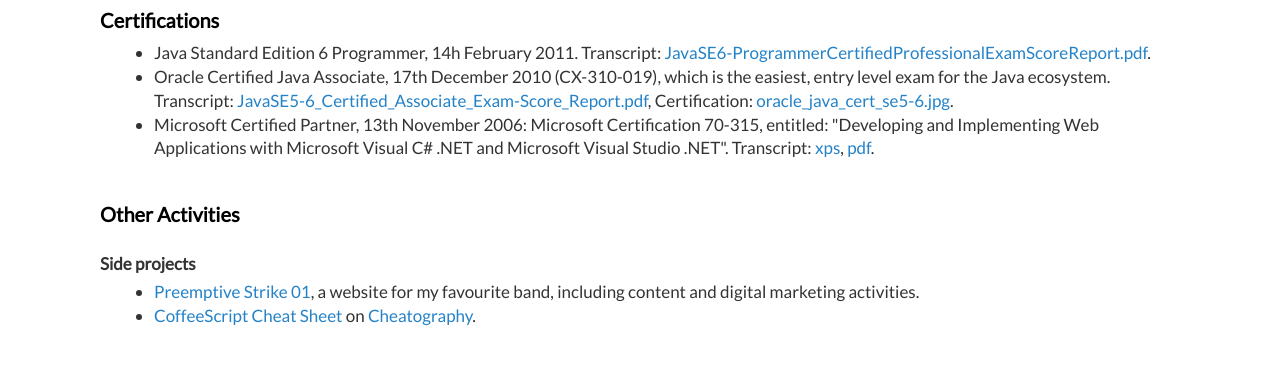
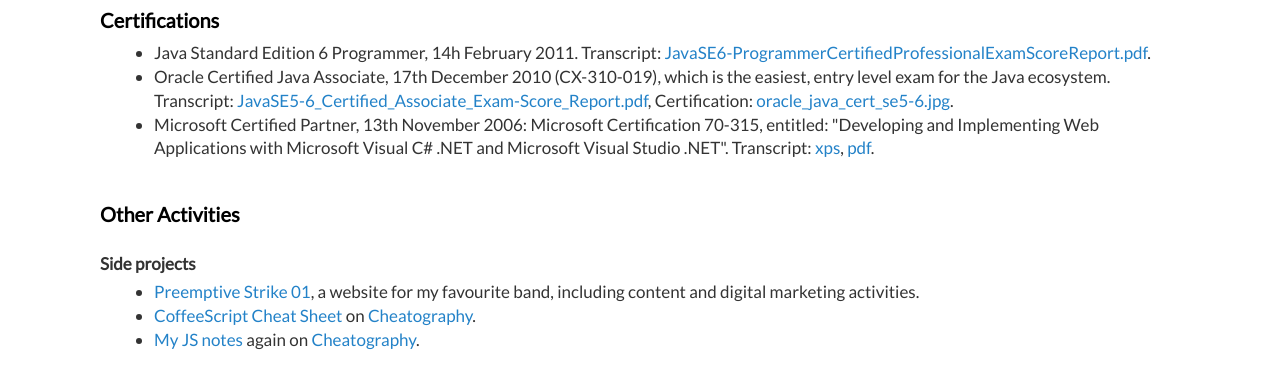
Before and after one commit to dimitrismistriotis/dimitrismistriotis.github.io, a Jekyll site: the page built from index.html, in a window 1280 px wide and 900 px high, scrolled down 2292 px, cut to the strip 0-366 px from the top of the window. Built offline with Jekyll 4.4.1, drawn with Linux system fonts in a browser that asks for light colours; the list of posts is cut into pages by our own code.

Commit message:
Index update, second cheat sheet

```diff
--- a/index.html
+++ b/index.html
@@ -157,6 +157,7 @@
     <ul>
         <li><a href="http://www.preemptivestrike01.com">Preemptive Strike 01</a>, a website for my favourite band, including content and digital marketing activities.</li>
         <li><a href="http://www.cheatography.com/dimitrios/cheat-sheets/coffeescript-cheat-sheet/">CoffeeScript Cheat Sheet</a> on <a href="http://www.cheatography.com/">Cheatography</a>.</li>
+        <li><a href="https://www.cheatography.com/dimitrios/cheat-sheets/my-js-notes/">My JS notes</a> again on <a href="http://www.cheatography.com/">Cheatography</a>.</li>
     </ul>
 
     <h3>Donations/Support</h3>
```
